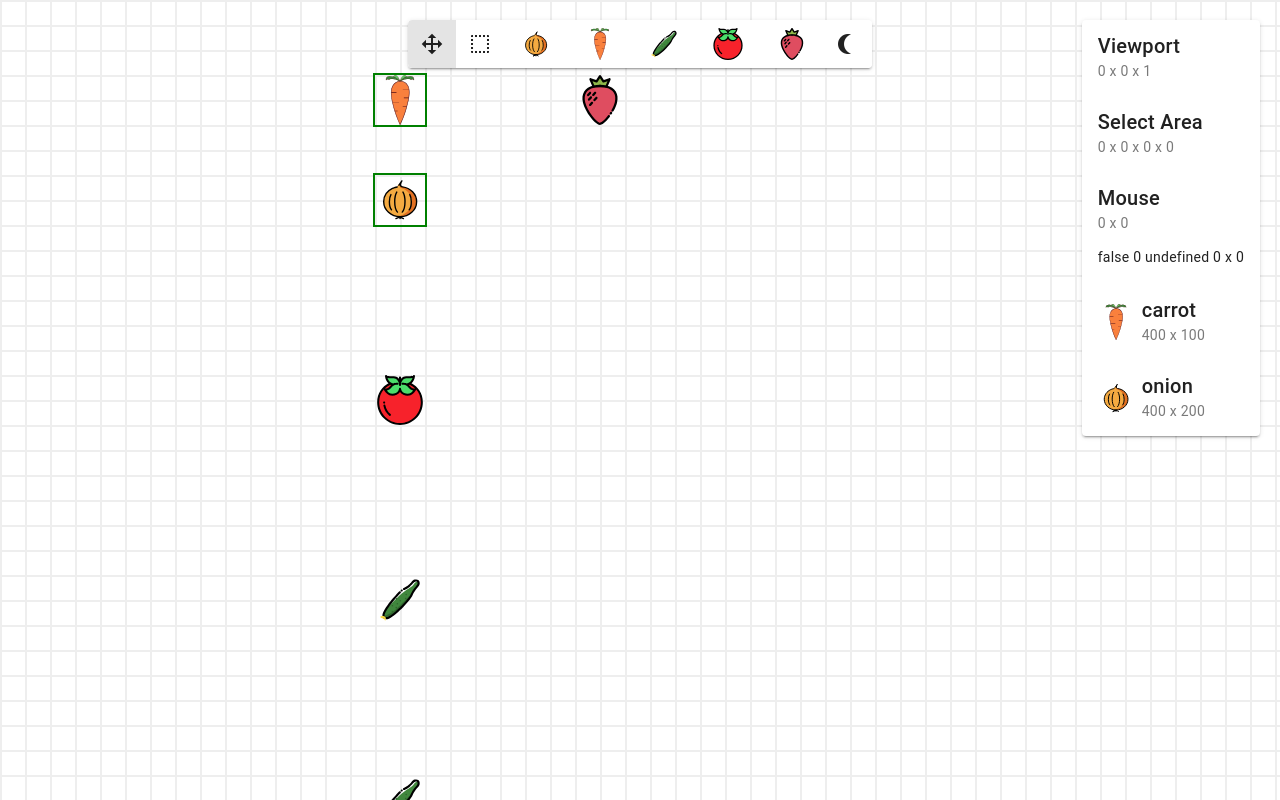
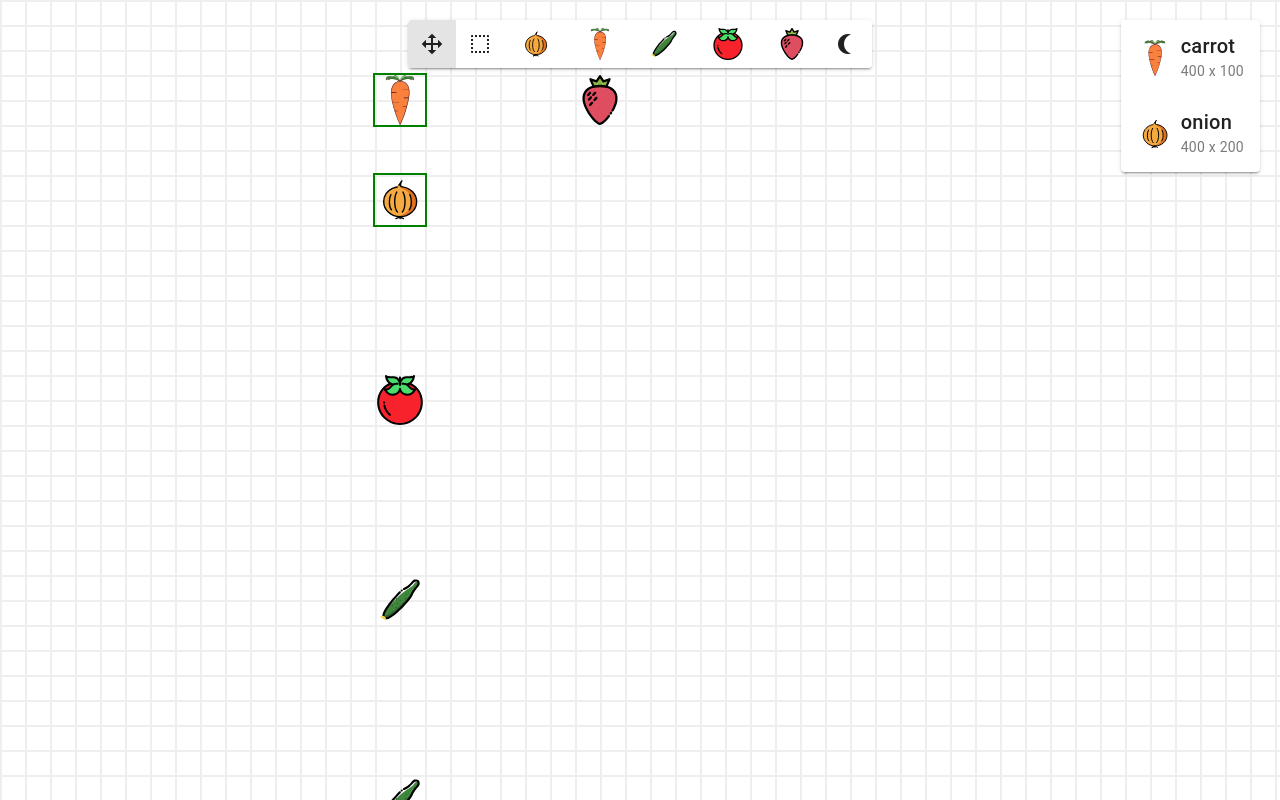
Before and after one commit to SpaceShaman/allelo, a Vue app: page / in a window 1280 px wide. Built offline with nearby package versions, Linux system fonts and the light colour scheme.

Commit message:
style(Selected.vue): comment out unnecessary v-card element to improve code readability and remove unused code block

```diff
--- a/src/components/Selected.vue
+++ b/src/components/Selected.vue
@@ -7,7 +7,7 @@ const plants = plantsStore();
 
 <template>
   <v-card class="info overflow-auto" elevation="2">
-    <v-card
+    <!-- <v-card
       title="Viewport"
       :subtitle="`${viewport.x} x ${viewport.y} x ${viewport.scale}`"
       variant="text"
@@ -22,7 +22,7 @@ const plants = plantsStore();
       :subtitle="`${viewport.mouse.x} x ${viewport.mouse.y}`"
       :text="`${viewport.mouse.pressed} ${viewport.mouse.button} ${viewport.mouse.target?.id} \n${viewport.mouse.moveX} x ${viewport.mouse.moveY}`"
       variant="text"
-    />
+    /> -->
     <v-card
       v-for="plant in plants.selected"
       :key="`${plant.name}-${plant.id}`"
```
